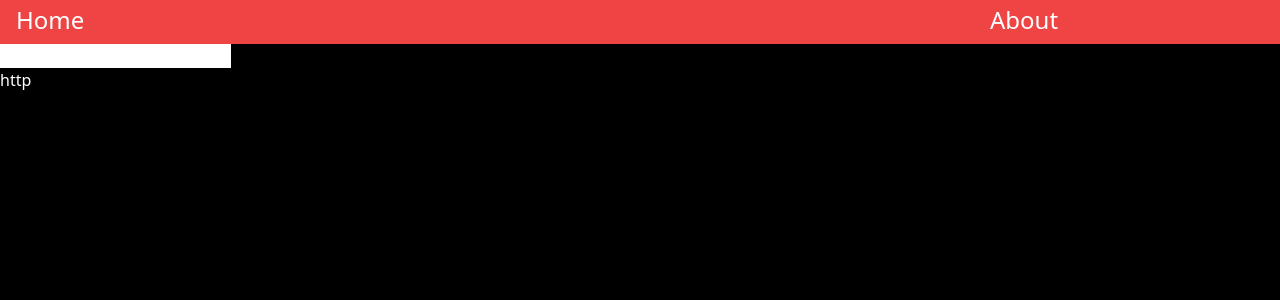
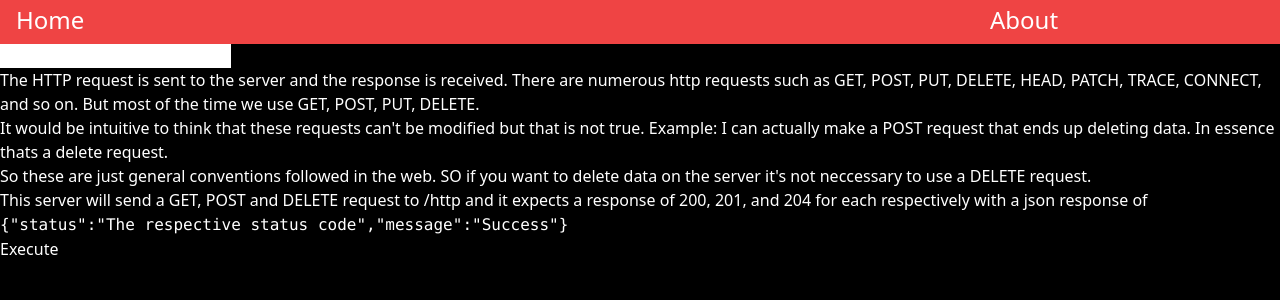
Before and after one commit to ananth243/web-dev-concepts, a Next.js app: page /http in a window 1280 px wide. Shown: the top 300 px of the page. Built offline with nearby package versions, Linux system fonts and the light colour scheme.

Commit message:
Finished http

```diff
--- a/pages/_app.js
+++ b/pages/_app.js
@@ -3,7 +3,7 @@ import { useState } from "react";
 import UrlContext from "../Providers/UrlContext";
 
 function MyApp({ Component, pageProps }) {
-  const [url, setUrl] = useState(null);
+  const [url, setUrl] = useState("");
   return (
     <UrlContext.Provider value={{ url, setUrl }}>
       <Component {...pageProps} />
--- a/pages/agg.js
+++ b/pages/agg.js
@@ -1,8 +1,10 @@
-import React from "react";
+import React, { useContext } from "react";
 import Navbar from "../components/Navbar";
 import { post } from "axios";
+import UrlContext from "../Providers/UrlContext";
 
-function agg() {
+function Agg() {
+  const { url } = useContext(UrlContext);
   async function execute() {
     try {
       let body = {
@@ -74,4 +76,4 @@ function agg() {
   );
 }
 
-export default agg;
+export default Agg;
--- a/pages/http.js
+++ b/pages/http.js
@@ -1,13 +1,88 @@
-import React from "react";
+import axios from "axios";
+import React, { useContext, useState } from "react";
 import Navbar from "../components/Navbar";
-
-function http() {
+import UrlContext from "../Providers/UrlContext";
+function Http() {
+  const { url } = useContext(UrlContext);
+  const [message, setMessage] = useState({
+    status: null,
+    message: null,
+  });
+  async function execute() {
+    if (url && window.location.origin !== process.env.DEPLOYED_APP) {
+      try {
+        const res = await axios.get(url + "http");
+        const res2 = await axios.post(url + "http", { message: "Hey there!" });
+        const res3 = await axios.delete(url + "http");
+        if (
+          res.status === 200 &&
+          res2.status == 201 &&
+          res.status === 204 &&
+          res.data === mock &&
+          res2.data === mock &&
+          res3.data === mock
+        ) {
+          setMessage({
+            status: true,
+            message: "Success",
+          });
+        } else {
+          throw Error("Invalid fields sent");
+        }
+      } catch (e) {
+        setMessage({
+          status: false,
+          message: e.message,
+        });
+      }
+    } else {
+      setMessage({
+        status: false,
+        message: "Please enter a valid url",
+      });
+    }
+  }
   return (
     <>
       <Navbar />
-      <div>http</div>
+      <p>
+        The HTTP request is sent to the server and the response is received.
+        There are numerous http requests such as GET, POST, PUT, DELETE, HEAD,
+        PATCH, TRACE, CONNECT, and so on. But most of the time we use GET, POST,
+        PUT, DELETE.
+      </p>
+      <p>
+        It would be intuitive to think that these requests can&apos;t be
+        modified but that is not true. Example: I can actually make a POST
+        request that ends up deleting data. In essence thats a delete request.
+      </p>
+      <p>
+        So these are just general conventions followed in the web. SO if you
+        want to delete data on the server it&apos;s not neccessary to use a
+        DELETE request.
+      </p>
+      <p>
+        This server will send a GET, POST and DELETE request to /http and it
+        expects a response of 200, 201, and 204 for each respectively with a
+        json response of{" "}
+        <code>
+          {JSON.stringify({
+            status: "The respective status code",
+            message: "Success",
+          })}
+        </code>
+      </p>
+      <button
+        onClick={() => {
+          execute();
+        }}
+      >
+        Execute
+      </button>
+      {message.status && <h1 className="text-green-600">{message.message}</h1>}
+      {!message.status && <h1 className="text-red-600">{message.message}</h1>}
     </>
   );
 }
 
-export default http;
+export default Http;
--- a/pages/methods.js
+++ b/pages/methods.js
@@ -5,7 +5,7 @@ function methods() {
   return (
     <>
       <Navbar />
-      <div>methods</div>
+      p
     </>
   );
 }
```
Also changed, not shown: pages/auth.js (+7 -7 lines), pages/csrf.js (+7 -7 lines).
